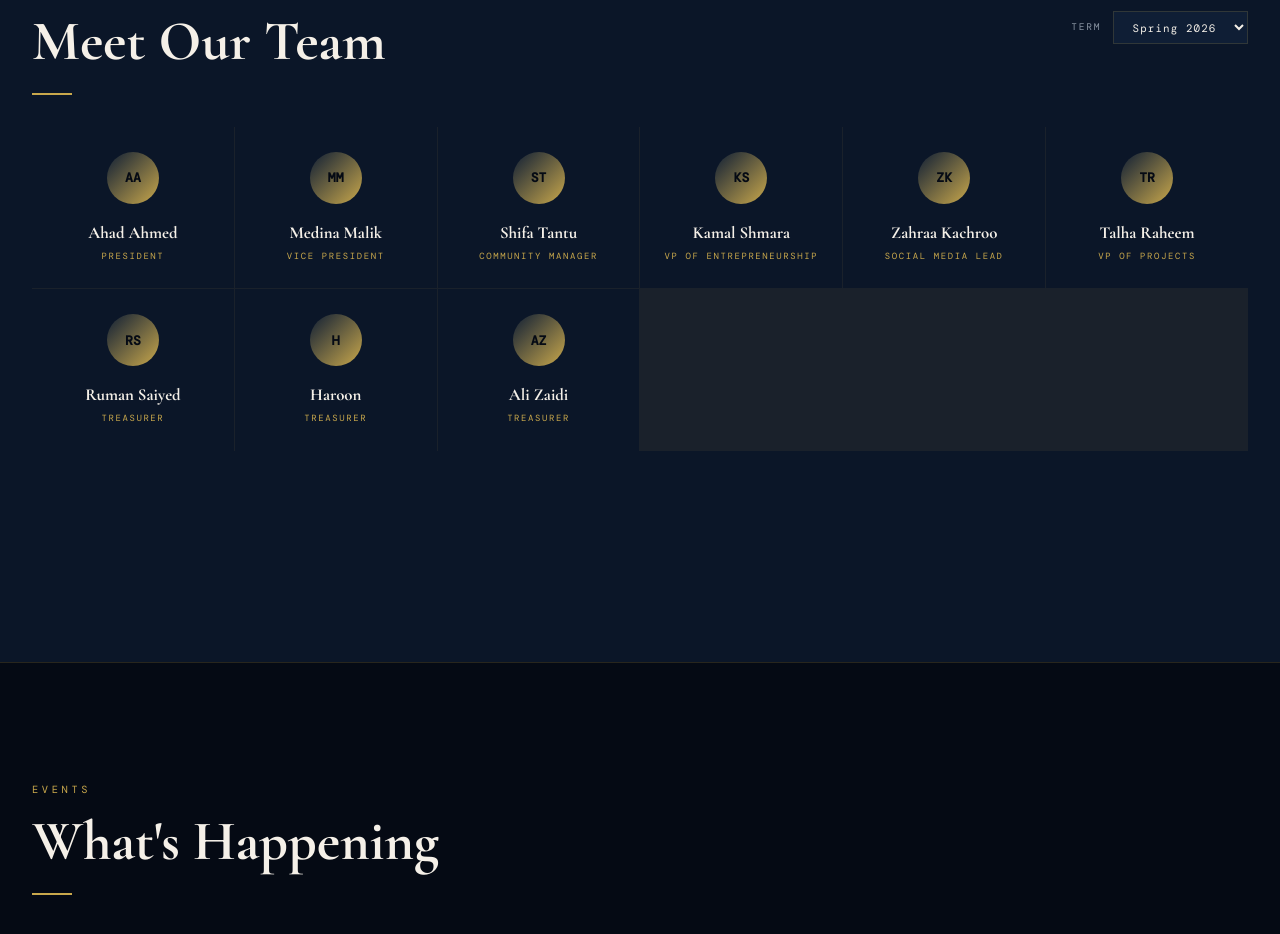
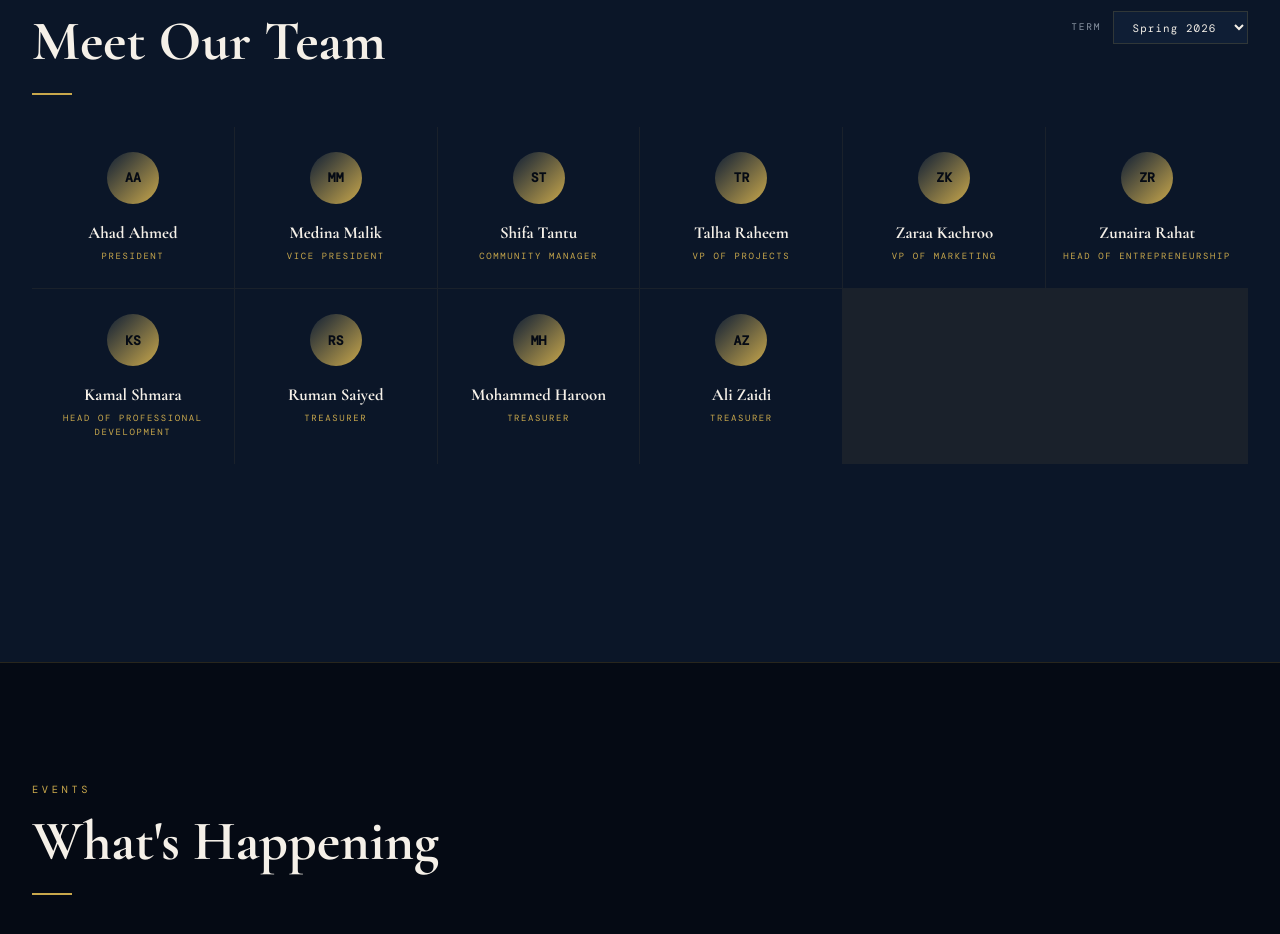
Before and after one commit to csufmtc/MTC, a React (Vite) app: page / in a window 1280 px wide. Shown: the part 1840-2774 px from the top of the page. Built offline with nearby package versions, Linux system fonts and the light colour scheme; a web font is replaced by a local one.

Commit message:
Admin update

```diff
--- a/public/data/board.json
+++ b/public/data/board.json
@@ -21,46 +21,88 @@
     "rank": 4
   },
   {
-    "id": 1778292362894,
+    "id": 1778292437625,
+    "term": "Spring 2026",
+    "name": "Talha Raheem",
+    "role": "VP of Projects",
+    "rank": 8
+  },
+  {
+    "id": 1778355202266,
+    "term": "Spring 2026",
+    "name": "Zaraa Kachroo",
+    "role": "VP of Marketing",
+    "rank": 9
+  },
+  {
+    "id": 1778355315523,
+    "term": "Spring 2026",
+    "name": "Zunaira Rahat",
+    "role": "Head of Entrepreneurship",
+    "rank": 10
+  },
+  {
+    "id": 1778355361896,
     "term": "Spring 2026",
     "name": "Kamal Shmara",
-    "role": "VP of Entrepreneurship",
-    "rank": 6
-  },
-  {
-    "id": 8,
-    "term": "Spring 2026",
-    "name": "Zahraa Kachroo",
-    "role": "Social Media Lead",
-    "rank": 7
+    "role": "Head of Professional Development",
+    "rank": 12
   },
   {
     "id": 1777506487969,
     "term": "Spring 2026",
     "name": "Ruman Saiyed",
     "role": "Treasurer",
-    "rank": 9
+    "rank": 13
   },
   {
-    "id": 1777506503890,
+    "id": 1778355253964,
     "term": "Spring 2026",
-    "name": "Haroon",
+    "name": "Mohammed Haroon",
     "role": "Treasurer",
-    "rank": 10
+    "rank": 14
   },
   {
     "id": 1777506519061,
     "term": "Spring 2026",
     "name": "Ali Zaidi",
     "role": "Treasurer",
-    "rank": 11
+    "rank": 15
   },
   {
-    "id": 1778292437625,
-    "term": "Spring 2026",
-    "name": "Talha Raheem",
-    "role": "VP of Projects",
-    "rank": 8
+    "id": 1778355433799,
+    "term": "Fall 2026",
+    "name": "Ruman Saiyed",
+    "role": "President",
+    "rank": 1
+  },
+  {
+    "id": 1778355455227,
+    "term": "Fall 2026",
+    "name": "Medina Malik",
+    "role": "Vice President",
+    "rank": 2
+  },
+  {
+    "id": 1778355469760,
+    "term": "Fall 2026",
+    "name": "Mohammed Haroon",
+    "role": "Treasurer",
+    "rank": 4
+  },
+  {
+    "id": 1778355482061,
+    "term": "Fall 2026",
+    "name": "Ali Zaidi",
+    "role": "Treasurer",
+    "rank": 5
+  },
+  {
+    "id": 1778355505362,
+    "term": "Fall 2026",
+    "name": "Shifa Tantu",
+    "role": "VP of Community",
+    "rank": 3
   },
   {
     "id": 1777506403264,
@@ -70,13 +112,6 @@
     "rank": 1
   },
   {
-    "id": 1777506282222,
-    "term": "Fall 2025",
-    "name": "Yaweer Mahmood",
-    "role": "Treasurer",
-    "rank": 4
-  },
-  {
     "id": 2,
     "term": "Fall 2025",
     "name": "Madina Malik",
@@ -84,38 +119,10 @@
     "rank": 3
   },
   {
-    "id": 1777506312379,
+    "id": 1777506282222,
     "term": "Fall 2025",
-    "name": "Ahmed",
-    "role": "Vice President",
-    "rank": 2
-  },
-  {
-    "id": 1777506345232,
-    "term": "Fall 2025",
-    "name": "Kamal",
-    "role": "VP for entrepreneurship",
-    "rank": 5
-  },
-  {
-    "id": 1777506328069,
-    "term": "Fall 2025",
-    "name": "Talhah",
-    "role": "VP for projects",
-    "rank": 6
-  },
-  {
-    "id": 1777506355807,
-    "term": "Fall 2025",
-    "name": "Shifa",
-    "role": "VP of community",
-    "rank": 7
-  },
-  {
-    "id": 1777506368137,
-    "term": "Fall 2025",
-    "name": "Zaraa",
-    "role": "VP Social media",
-    "rank": 8
+    "name": "Yaweer Mahmood",
+    "role": "Treasurer",
+    "rank": 4
   }
 ]
--- a/public/data/events.json
+++ b/public/data/events.json
@@ -1,11 +1,11 @@
 [
   {
-    "id": 1778292532065,
-    "title": "MTC General Meetin",
+    "id": 1778355634542,
+    "title": "MTC General Meeting",
     "date": "2026-08-28",
     "start": "17:30",
     "end": "18:30",
     "tag": "Meeting",
-    "desc": ""
+    "desc": "Event planning for the upcoming semester."
   }
 ]
--- a/src/App.jsx
+++ b/src/App.jsx
@@ -190,14 +190,14 @@ export default function MTCCSUFSite() {
           <div className="hero-inner">
             <div style={{ display:"flex", alignItems:"center", gap:"0.75rem", marginBottom:"2rem" }}>
               <div style={{ width:"2rem", height:1, background:"var(--gold)", flexShrink:0 }} />
-              <span className="mono" style={{ fontSize:"0.6rem", letterSpacing:"0.28em", textTransform:"uppercase", color:"var(--gold)" }}>Muslim in Tech Collaborative @ CSUF</span>
+              <span className="mono" style={{ fontSize:"0.6rem", letterSpacing:"0.28em", textTransform:"uppercase", color:"var(--gold)" }}>Muslim Tech Collaborative @ CSUF</span>
             </div>
 
             <h1 className="hero-giant">MTC</h1>
 
             <div className="hero-grid">
               <div>
-                <p className="serif" style={{ fontSize:"clamp(1.1rem,3vw,1.4rem)", color:"var(--white)", fontWeight:300, lineHeight:1.6, fontStyle:"italic" }}>Muslim in Tech Collaborative</p>
+                <p className="serif" style={{ fontSize:"clamp(1.1rem,3vw,1.4rem)", color:"var(--white)", fontWeight:300, lineHeight:1.6, fontStyle:"italic" }}>Muslim Tech Collaborative</p>
                 <p style={{ marginTop:"0.75rem", fontSize:"0.875rem", color:"var(--muted)", lineHeight:1.8 }}>A space where faith, leadership, and technology converge at California State University, Fullerton.</p>
                 <div className="hero-btns">
                   <button className="btn-gold" onClick={() => scrollTo("about")}>Learn More</button>
@@ -220,7 +220,7 @@ export default function MTCCSUFSite() {
         {/* ── MARQUEE ── */}
         <div style={{ background:"var(--gold)", overflow:"hidden", padding:"0.6rem 0" }}>
           <div className="marquee-track">
-            {Array(8).fill(["MUSLIM","IN","TECH","COLLABORATIVE","CSUF","◆"]).flat().map((word, i) => (
+            {Array(8).fill(["MUSLIM","TECH","COLLABORATIVE","CSUF","◆"]).flat().map((word, i) => (
               <span key={i} className="mono" style={{ fontSize:"0.6rem", fontWeight:500, letterSpacing:"0.3em", textTransform:"uppercase", color:"var(--navy)", marginRight:"2.5rem" }}>{word}</span>
             ))}
           </div>
@@ -388,7 +388,7 @@ export default function MTCCSUFSite() {
                 <hr className="divider" />
                 {[
                   { icon:"◈", label:"Instagram", value:"@mtccsuf", href:"https://www.instagram.com/mtccsuf" },
-                  { icon:"◆", label:"LinkedIn", value:"Muslim Tech Collaborative @ CSUF", href:"#" },
+                  { icon:"◆", label:"LinkedIn", value:"Muslim Tech Collaborative @ CSUF", href:"https://www.linkedin.com/company/muslim-tech-collaborative-at-csuf/posts/?feedView=all" },
                   { icon:"◎", label:"Email", value:"csufmtc@gmail.com", href:"mailto:csufmtc@gmail.com" },
                 ].map(({ icon, label, value, href }) => (
                   <a key={label} href={href} target={href.startsWith("http") ? "_blank" : undefined} rel="noreferrer" className="contact-link">
```
